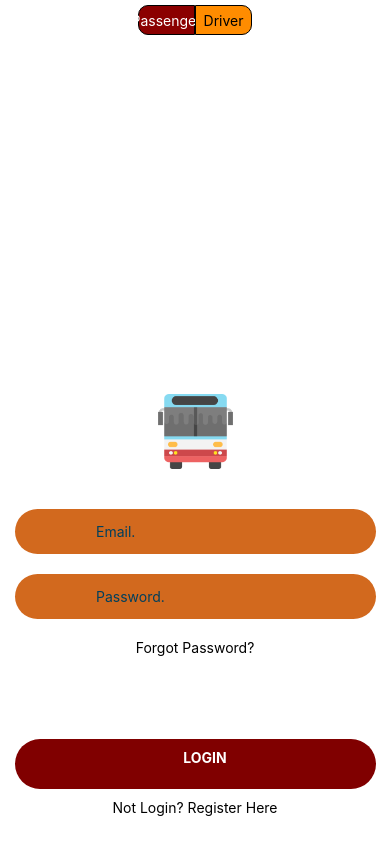
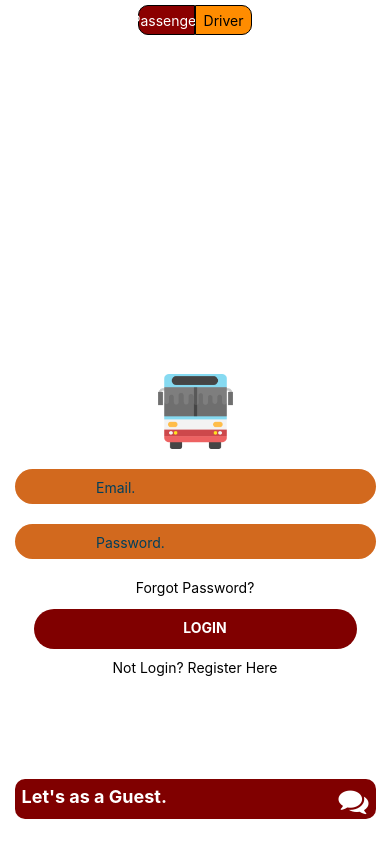
Before and after one commit to Nivesh98/BusTrace, a React Native app: screen /Login in a window 390 px wide. Built offline with nearby package versions, Linux system fonts and the light colour scheme.

Commit message:
Login screen success 2

```diff
--- a/components/screens/LoginScreen.tsx
+++ b/components/screens/LoginScreen.tsx
@@ -10,6 +10,7 @@ import {
   TouchableOpacity,
 } from 'react-native';
 import {ButtonGroup} from '../ButtonGroup';
+import Icon from 'react-native-vector-icons/FontAwesome';
 
 export const LoginScreen = () => {
   const [email, setEmail] = useState('');
@@ -54,6 +55,10 @@ export const LoginScreen = () => {
       <TouchableOpacity>
         <Text style={styles.register_button}>Not Login? Register Here</Text>
       </TouchableOpacity>
+      <TouchableOpacity style={styles.guestTouchable}>
+        <Text style={styles.guestText}>Let's as a Guest.</Text>
+        <Icon name="comments" size={30} color="#fff" />
+      </TouchableOpacity>
     </View>
   );
 };
@@ -69,13 +74,13 @@ const styles = StyleSheet.create({
   image: {
     width: 75,
     height: 75,
-    marginBottom: 40,
+    marginBottom: 20,
   },
   inputView: {
     backgroundColor: '#d2691e',
     borderRadius: 30,
     width: '95%',
-    height: 45,
+    height: 35,
     marginBottom: 20,
     alignItems: 'center',
   },
@@ -87,15 +92,13 @@ const styles = StyleSheet.create({
   },
   forgot_button: {
     height: 30,
-    marginBottom: 30,
   },
   loginBtn: {
-    width: '95%',
+    width: '85%',
     borderRadius: 25,
-    height: 50,
+    height: 40,
     alignItems: 'center',
     justifyContent: 'center',
-    marginTop: 40,
     backgroundColor: '#800000',
     marginBottom: 10,
   },
@@ -114,89 +117,21 @@ const styles = StyleSheet.create({
   },
   register_button: {
     height: 30,
-    marginBottom: 10,
+    marginBottom: 90,
+  },
+  guestTouchable: {
+    backgroundColor: '#800000',
+    padding: 7,
+    width: '95%',
+    height: 40,
+    borderRadius: 10,
+    flexDirection: 'row',
+    justifyContent: 'space-between',
+    marginBottom: 20,
+  },
+  guestText: {
+    fontWeight: 'bold',
+    fontSize: 18,
+    color: '#fff',
   },
 });
-
-// const styles = StyleSheet.create({
-//   root: {
-//     flex: 1,
-//     alignItems: 'center',
-//     padding: 10,
-//     justifyContent: 'center',
-//     //backgroundColor: 'yellow',
-//   },
-// });
-
-// <View style={styles.container}>
-{
-  /* <ButtonGroup
-        buttons={['Passenger', 'Driver']}
-        doSomthingAfterClick={printNumber}
-      /> */
-}
-//   <Image style={styles.image} source={require('./assets/log2.png')} />
-//   <StatusBar style="auto" />
-//   <View style={styles.inputView}>
-//     <TextInput
-//       style={styles.TextInput}
-//       placeholder="Email."
-//       placeholderTextColor="#003f5c"
-//       onChangeText={email => setEmail(email)}
-//     />
-//   </View>
-// <View style={styles.inputView}>
-//   <TextInput
-//     style={styles.TextInput}
-//     placeholder="Password."
-//     placeholderTextColor="#003f5c"
-//     secureTextEntry={true}
-//     onChangeText={password => setPassword(password)}
-//   />
-// </View>
-// <TouchableOpacity>
-//   <Text style={styles.forgot_button}>Forgot Password?</Text>
-// </TouchableOpacity>
-// <TouchableOpacity style={styles.loginBtn}>
-//   <Text style={styles.loginText}>LOGIN</Text>
-// </TouchableOpacity>
-// </View>
-
-// const styles = StyleSheet.create({
-//   container: {
-//     flex: 1,
-//     backgroundColor: '#fff',
-//     alignItems: 'center',
-//     justifyContent: 'center',
-//   },
-//   image: {
-//     marginBottom: 40,
-//   },
-//   inputView: {
-//     backgroundColor: '#FFC0CB',
-//     borderRadius: 30,
-//     width: '70%',
-//     height: 45,
-//     marginBottom: 20,
-//     alignItems: 'center',
-//   },
-//   TextInput: {
-//     height: 50,
-//     flex: 1,
-//     padding: 10,
-//     marginLeft: 20,
-//   },
-//   forgot_button: {
-//     height: 30,
-//     marginBottom: 30,
-//   },
-//   loginBtn: {
-//     width: '80%',
-//     borderRadius: 25,
-//     height: 50,
-//     alignItems: 'center',
-//     justifyContent: 'center',
-//     marginTop: 40,
-//     backgroundColor: '#FF1493',
-//   },
-// });
```
Also changed, not shown: package.json (+6 -1 lines), react-native.config.js (added, +14 -0 lines), 4 other files (tests, documents, lock files or other folders).
